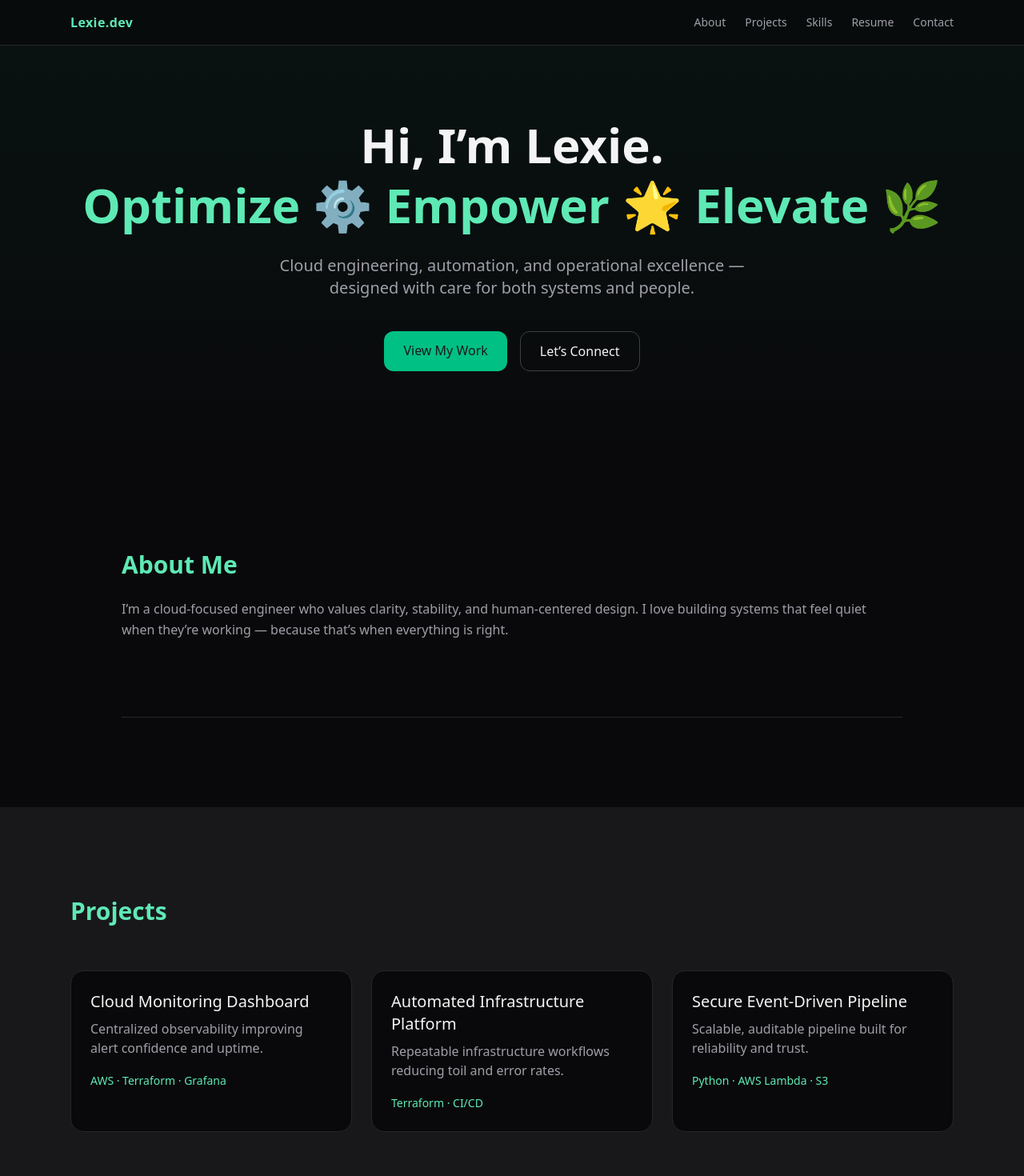
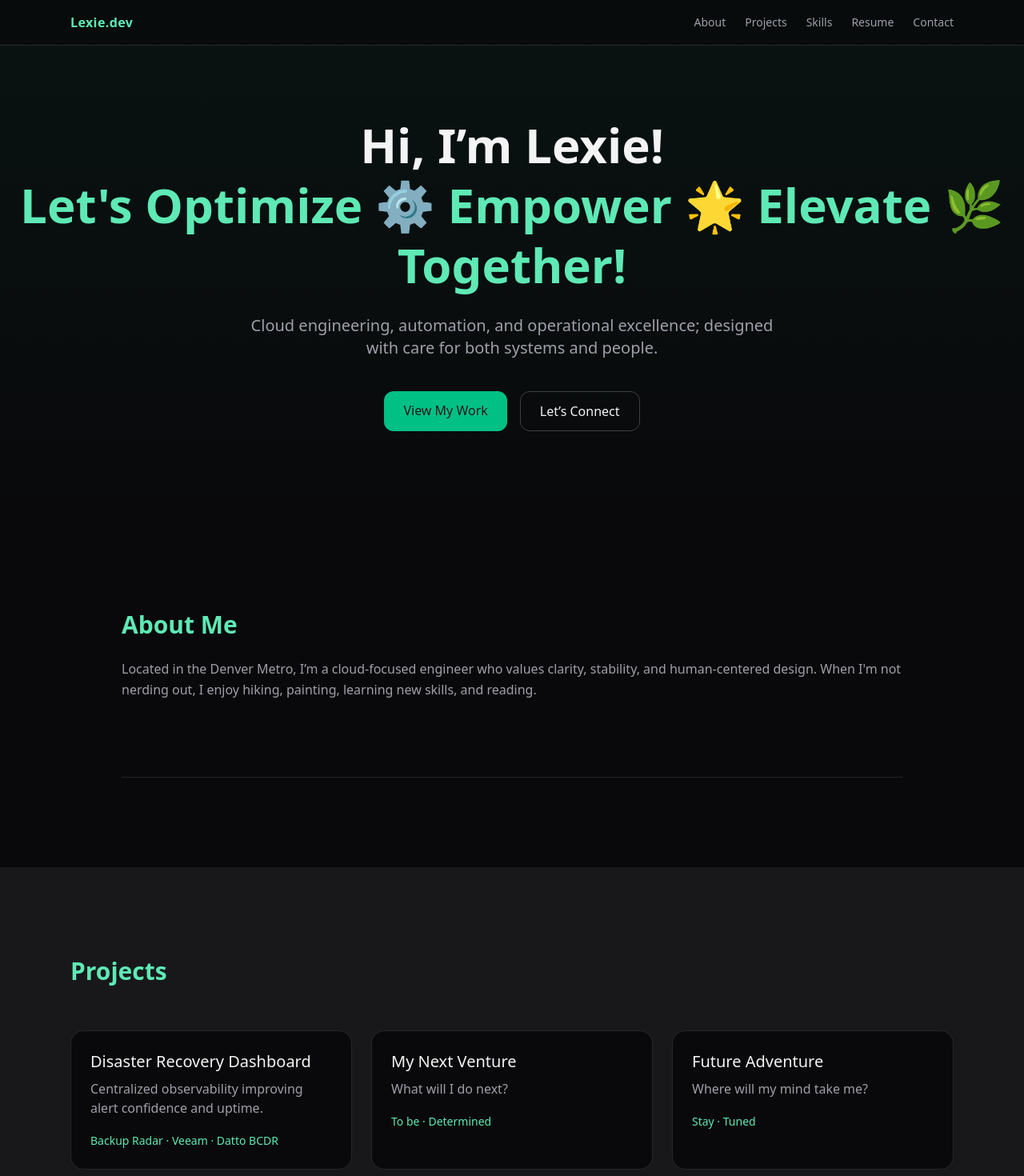
Before and after one commit to alexis-brianna/my-portfolio, a React (Vite) app: page / in a window 1280 px wide. Shown: the top 1470 px of the page at 80% size. Built offline with nearby package versions, Linux system fonts and the light colour scheme.

Commit message:
Updated web info

```diff
--- a/src/App.tsx
+++ b/src/App.tsx
@@ -83,10 +83,10 @@ function Hero() {
           variants={fadeUp}
           className="text-5xl md:text-6xl font-bold mb-6 leading-tight"
         >
-          Hi, I’m Lexie.
+          Hi, I’m Lexie!
           <br />
           <span className="text-emerald-300">
-            Optimize ⚙️ Empower 🌟 Elevate 🌿
+            Let's Optimize ⚙️ Empower 🌟 Elevate 🌿 Together!
           </span>
         </motion.h1>
 
@@ -94,7 +94,7 @@ function Hero() {
           variants={fadeUp}
           className="text-xl text-zinc-400 max-w-2xl mx-auto"
         >
-          Cloud engineering, automation, and operational excellence — designed
+          Cloud engineering, automation, and operational excellence; designed
           with care for both systems and people.
         </motion.p>
 
@@ -135,9 +135,9 @@ function About() {
           About Me
         </h2>
         <p className="text-zinc-400 leading-relaxed">
-          I’m a cloud-focused engineer who values clarity, stability, and
-          human-centered design. I love building systems that feel quiet when
-          they’re working — because that’s when everything is right.
+          Located in the Denver Metro, I’m a cloud-focused engineer who values clarity, stability, and
+          human-centered design. When I'm not nerding out, I enjoy hiking,
+          painting, learning new skills, and reading.
         </p>
       </motion.div>
 
@@ -150,22 +150,22 @@ function About() {
 
 const projectData = [
   {
-    title: "Cloud Monitoring Dashboard",
+    title: "Disaster Recovery Dashboard",
     description:
       "Centralized observability improving alert confidence and uptime.",
-    stack: "AWS · Terraform · Grafana",
+    stack: "Backup Radar · Veeam · Datto BCDR",
   },
   {
-    title: "Automated Infrastructure Platform",
+    title: "My Next Venture",
     description:
-      "Repeatable infrastructure workflows reducing toil and error rates.",
-    stack: "Terraform · CI/CD",
+      "What will I do next?",
+    stack: "To be · Determined",
   },
   {
-    title: "Secure Event-Driven Pipeline",
+    title: "Future Adventure",
     description:
-      "Scalable, auditable pipeline built for reliability and trust.",
-    stack: "Python · AWS Lambda · S3",
+      "Where will my mind take me?",
+    stack: "Stay · Tuned",
   },
 ];
 
```
